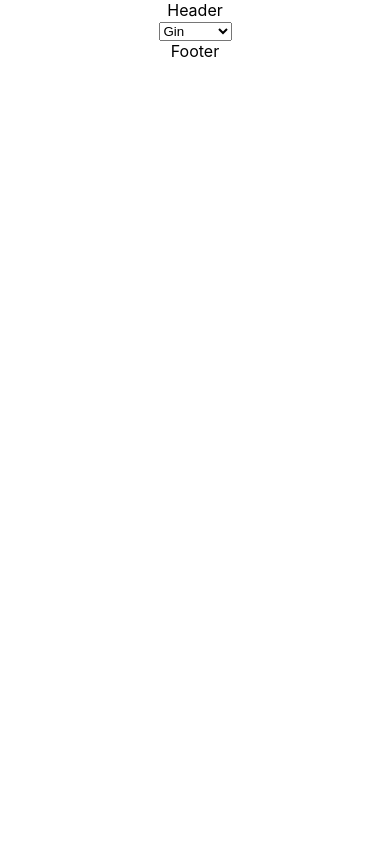
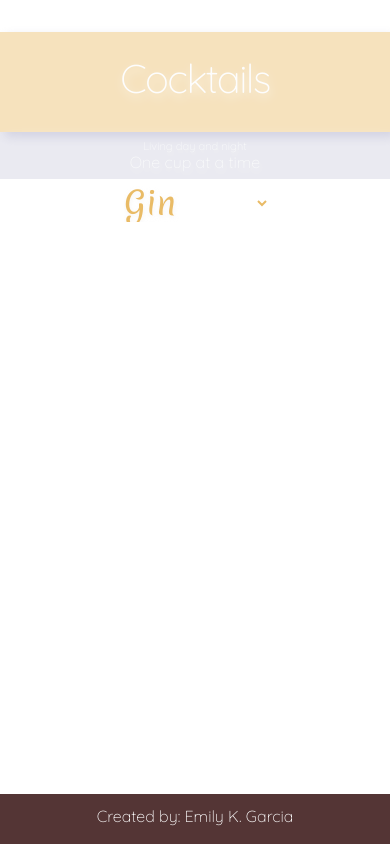
Before and after one commit to EmilyK-G/EmilyK-G_cocktails_react.github.io, a React (Create React App) app: page / in a window 390 px wide. Built offline with nearby package versions, Linux system fonts and the light colour scheme.

Commit message:
Added style to all the components

```diff
--- a/public/index.html
+++ b/public/index.html
@@ -10,34 +10,18 @@
       content="Web site created using create-react-app"
     />
     <link rel="apple-touch-icon" href="%PUBLIC_URL%/logo192.png" />
-    <!--
-      manifest.json provides metadata used when your web app is installed on a
-      user's mobile device or desktop. See https://developers.google.com/web/fundamentals/web-app-manifest/
-    -->
     <link rel="manifest" href="%PUBLIC_URL%/manifest.json" />
-    <!--
-      Notice the use of %PUBLIC_URL% in the tags above.
-      It will be replaced with the URL of the `public` folder during the build.
-      Only files inside the `public` folder can be referenced from the HTML.
-
-      Unlike "/favicon.ico" or "favicon.ico", "%PUBLIC_URL%/favicon.ico" will
-      work correctly both with client-side routing and a non-root public URL.
-      Learn how to configure a non-root public URL by running `npm run build`.
-    -->
-    <title>React App</title>
+    <title>Cocktails</title>
+    <link rel="stylesheet" href="https://cdn.jsdelivr.net/npm/bootstrap@4.6.0/dist/css/bootstrap.min.css" integrity="sha384-B0vP5xmATw1+K9KRQjQERJvTumQW0nPEzvF6L/Z6nronJ3oUOFUFpCjEUQouq2+l" crossorigin="anonymous">
+    <script src="https://code.jquery.com/jquery-3.5.1.slim.min.js" integrity="sha384-DfXdz2htPH0lsSSs5nCTpuj/zy4C+OGpamoFVy38MVBnE+IbbVYUew+OrCXaRkfj" crossorigin="anonymous"></script>
+    <script src="https://cdn.jsdelivr.net/npm/bootstrap@4.6.0/dist/js/bootstrap.bundle.min.js" integrity="sha384-Piv4xVNRyMGpqkS2by6br4gNJ7DXjqk09RmUpJ8jgGtD7zP9yug3goQfGII0yAns" crossorigin="anonymous"></script>
+    <link rel="preconnect" href="https://fonts.gstatic.com">
+    <link href="https://fonts.googleapis.com/css2?family=Quicksand:wght@300&display=swap" rel="stylesheet">
+    <link rel="preconnect" href="https://fonts.gstatic.com">
+    <link href="https://fonts.googleapis.com/css2?family=Abril+Fatface&family=Berkshire+Swash&family=Merienda&display=swap" rel="stylesheet">
   </head>
   <body>
     <noscript>You need to enable JavaScript to run this app.</noscript>
     <div id="root"></div>
-    <!--
-      This HTML file is a template.
-      If you open it directly in the browser, you will see an empty page.
-
-      You can add webfonts, meta tags, or analytics to this file.
-      The build step will place the bundled scripts into the <body> tag.
-
-      To begin the development, run `npm start` or `yarn start`.
-      To create a production bundle, use `npm run build` or `yarn build`.
-    -->
   </body>
 </html>
--- a/src/components/Footer/Footer.css
+++ b/src/components/Footer/Footer.css
@@ -0,0 +1,21 @@
+.footer {
+    background-color: rgba(51, 14, 14, 0.835);
+    color: white;
+    height: 70px;
+    width: 100%;
+    margin: auto;
+    padding: 20px;
+    font-size: 1em;
+    font-family: 'Quicksand', sans-serif;
+    text-align: center;
+}
+@media screen and (max-width:576px) {
+    .footer {
+        position: fixed;
+        left:0;
+        bottom: 0;
+        height: 50px;
+        font-size: 1em;
+        padding: 10px;
+    }
+}
--- a/src/components/Footer/Footer.jsx
+++ b/src/components/Footer/Footer.jsx
@@ -1,12 +1,12 @@
-import React, {useState} from 'react';
+import React from 'react';
 import './Footer.css';
 
 function Footer(){
 
     return(
-        <div>
-            Footer
-        </div>
+        <footer className="footer">
+            Created by: Emily K. Garcia
+        </footer>
     )
 }
 
--- a/src/components/Header/Header.css
+++ b/src/components/Header/Header.css
@@ -0,0 +1,93 @@
+section.container {
+    display: flex;
+    flex-direction: column;
+    align-items: center;
+    padding: 0;
+
+ }
+
+.header-container {
+    background-color: rgba(233, 187, 102, 0.431);
+    margin: 7rem 10rem -3rem 10rem;
+    height: 500px;
+    display: flex;
+    justify-content: center;
+    align-items: center;
+    box-shadow: 5px 5px 10px rgba(197, 197, 218, 0.664);
+}
+
+header {
+    color: rgb(253, 253, 253);
+    text-shadow: 1px 4px 10px rgba(255, 255, 255, 0.815);
+    font-family: 'Quicksand', sans-serif;
+    letter-spacing: 1px;
+}
+
+.header-size {
+    font-size: 7em;
+}
+
+.container.intro-container {
+    background-color: rgb(49, 0, 0);
+    margin: 0;
+    max-width: 800px;
+    display: flex;
+    flex-direction: column;
+    align-items: center;
+    box-shadow: 5px 5px 10px rgba(255, 255, 255, 0.527);
+}
+
+.drinks-container {
+    display: flex;
+    flex-wrap: wrap;
+    justify-content: space-evenly;
+    background: rgba(197, 197, 218, 0.281);
+}
+
+.front-container {
+    display: flex;
+    align-items: center;
+    flex-direction: column;
+    justify-content: space-evenly;
+}
+
+.text_shadow {
+    text-shadow: 1px 4px 10px rgba(255, 255, 255, 0.876);
+}
+
+.h-2 {
+    text-align: center;
+    width: fit-content;
+    font-size: 2em;
+    font-family: 'Quicksand', sans-serif;
+}
+
+.main-p {
+    text-align: center;
+    width: fit-content;
+    font-size: 3em;
+    font-family: 'Quicksand', sans-serif;
+
+}
+
+@media screen and (max-width:576px) {
+    .header-size {
+        font-size: 2.5em;
+        letter-spacing: -0.1rem;
+    }
+    .header-container {
+        height: 100px;
+        margin: 2rem 2rem 0 2rem;
+    }
+    .container.intro-container {
+        background-color: rgba(197, 197, 218, 0.37);
+    }
+    .h-2 {
+        font-size: 0.7em;
+        margin-bottom: 0;
+    }
+    .main-p {
+        font-size: 1em;
+        margin: -0.2rem;
+    }
+}
--- a/src/components/Header/Header.jsx
+++ b/src/components/Header/Header.jsx
@@ -1,12 +1,20 @@
-import React, {useState} from 'react';
+import React from 'react';
 import './Header.css';
 
 function Header(){
 
     return(
-        <div>
-            Header
-        </div>
+
+        <section className="container">
+            <div className="container-fluid header-container">
+                <header><h1 className="header-size">Cocktails</h1></header>
+            </div>
+            <div className="container intro-container p-sm-5 py-2">
+                <h2 className="text-light text_shadow h-2"> Living day and night</h2>
+                <p className="text-light text_shadow main-p">One cup at a time</p>
+            </div>
+        </section>
+
     )
 }
 
--- a/src/components/LoadDrinks/DrinksPage/Cocktails/Cocktails.css
+++ b/src/components/LoadDrinks/DrinksPage/Cocktails/Cocktails.css
@@ -0,0 +1,36 @@
+.drink-name {
+    color: #520000;
+    text-shadow: 1px 2px 2px rgb(209, 209, 209);
+    font-size: 2em;
+    font-family: 'Quicksand', sans-serif;
+    background-color: rgba(197, 197, 218, 0.109);
+    text-align: center;
+    transition: 0.3s;
+}
+
+.drink-img {
+    width: 100%;
+    border-radius: 5px;
+    opacity: 90%;
+
+}
+.front-container {
+    display: flex;
+    align-items: center;
+    flex-direction: column;
+    justify-content: space-evenly;
+}
+
+.drink-img:hover {
+    opacity: 80%;
+    transition: 0.3s;
+}
+.card-list-decoration {
+    list-style: none;
+}
+
+@media screen and (max-width:576px) {
+    .drink-name {
+        font-size: 1.5em;
+    }
+}
--- a/src/components/LoadDrinks/DrinksPage/Cocktails/Cocktails.jsx
+++ b/src/components/LoadDrinks/DrinksPage/Cocktails/Cocktails.jsx
@@ -7,14 +7,16 @@ function IngredientsList(props) {
     for(let i=1; i<=15; i+=1){
         const ingredient = props.myDrink[`strIngredient` + i];
         const measure = props.myDrink[`strMeasure` + i];
-        if (typeof ingredient === 'string'){
-            listItems.push( <li key={ingredient}>{ingredient} ({measure})</li>)
+        if (typeof ingredient === 'string' && typeof measure === 'string'){
+            listItems.push( <li className="card-list-decoration" key={ingredient}>{ingredient} ({measure})</li>)
+        } else if (typeof ingredient === 'string' && typeof measure !== 'string'){
+            listItems.push( <li className="card-list-decoration" key={ingredient}>{ingredient}</li>)
         }
     }
 
     return (<ul>{listItems}</ul>)
 };
-//{props.myDrink.strIngredient1} ({props.myDrink.strMeasure1})
+
 const Cocktails = (props) => {
     const [drinkFront, setDrinkFront] = useState(true);
 
@@ -22,17 +24,19 @@ const Cocktails = (props) => {
 
         return (
             <div data-id={props.thisId} onClick={()=>{setDrinkFront(!drinkFront)}}>
-                <h4 data-id={props.thisId}>{props.myDrink.strDrink}</h4>
-
+                <h4 className="drink-name">{props.myDrink.strDrink}</h4>
+                <h5>Ingredients:</h5>
                 <IngredientsList myDrink={props.myDrink}/>
+                <h5>Instructions:</h5>
+                <p>{props.myDrink.strInstructions}</p>
 
             </div>
         )
     } else if (drinkFront === true){
         return(
-            <div data-id={props.thisId} onClick={()=>{setDrinkFront(!drinkFront)}}>
-                <h3 data-id={props.thisId}>{props.myDrink.strDrink}</h3>
-                <img data-id={props.thisId} src={props.myDrink.strDrinkThumb} alt ={props.myDrink.strDrink}/>
+            <div className="front-container" data-id={props.thisId} onClick={()=>{setDrinkFront(!drinkFront)}}>
+                <h3 className="drink-name">{props.myDrink.strDrink}</h3>
+                <img className="drink-img" data-id={props.thisId} src={props.myDrink.strDrinkThumb} alt ={props.myDrink.strDrink}/>
             </div>
         )} else {
             return (<h1>Oops!</h1>)
--- a/src/components/LoadDrinks/DrinksPage/DrinksPage.css
+++ b/src/components/LoadDrinks/DrinksPage/DrinksPage.css
@@ -0,0 +1,30 @@
+.drinks-container {
+    display: flex;
+    flex-wrap: wrap;
+    justify-content: space-evenly;
+    background: rgba(197, 197, 218, 0.281);
+}
+div.drink-container {
+    background-color: rgba(255, 255, 255, 0.548);
+    box-shadow: 3px 3px 8px whitesmoke;
+    justify-content: space-between;
+    transition: 0.3s;
+    cursor: pointer;
+}
+div.drink-container:hover {
+    background-color: rgba(255, 255, 255, 0.657);
+
+}
+@media screen and (min-width:576px) {
+
+    .container.drink-container {
+        width: 240px;
+    }
+}
+
+@media screen and (min-width:768px) {
+
+    .container.drink-container {
+        width: 300px;
+    }
+}
--- a/src/components/LoadDrinks/DrinksPage/DrinksPage.jsx
+++ b/src/components/LoadDrinks/DrinksPage/DrinksPage.jsx
@@ -7,7 +7,6 @@ function DrinksPage(props){
     const [drinkCard, setDrinkCard] = useState([]);
 
     var id = props.id;
-    //Getting each drink's details
 
     useEffect( () =>{
         var drinksPromises =
@@ -21,12 +20,13 @@ function DrinksPage(props){
 
     },[id])
 
-//Make a function that returns a <div> with the previous constant inside a map function.
 
     return (
-        <div>
+        <div className="container drinks-container">
             {drinkCard.map((drink, i) =>(
-                <Cocktails myDrink = {drink.drinks[0]} thisId = {drink.drinks[0].idDrink} key={`cocktail-${i}`}/>
+                <div  className="container drink-container my-4 py-4 p-sm-4" key={`cocktail-${i}`}>
+                    <Cocktails myDrink = {drink.drinks[0]} thisId = {drink.drinks[0].idDrink} />
+                </div>
             ))}
 
         </div>
--- a/src/components/LoadDrinks/LoadDrinks.css
+++ b/src/components/LoadDrinks/LoadDrinks.css
@@ -0,0 +1,14 @@
+.list-decoration{
+    background-color: transparent;
+    color: rgb(233, 187, 102);
+    border: none;
+    outline: none;
+    transition: 0.3s;
+    text-shadow: 0.5px 2px 5px rgba(240, 239, 239, 0.698);
+    font-size: 2em;
+    font-family: 'Merienda', cursive;
+}
+.list-decoration:hover {
+    cursor: pointer;
+    color: wheat;
+}
--- a/src/components/LoadDrinks/LoadDrinks.jsx
+++ b/src/components/LoadDrinks/LoadDrinks.jsx
@@ -25,7 +25,7 @@ function LoadDrinks() {
 
     return (
         <>
-            <select onChange={pageReload}>
+            <select onChange={pageReload} className= "list-decoration">
                 {ingredients.map((ingredient, i)=>{return (<option key={i}>{ingredient}</option>)})}
             </select>
             <DrinksPage
```
